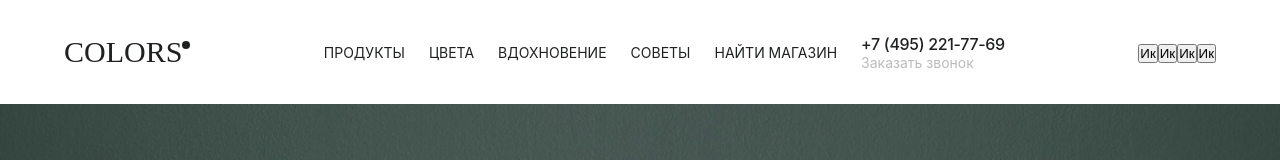
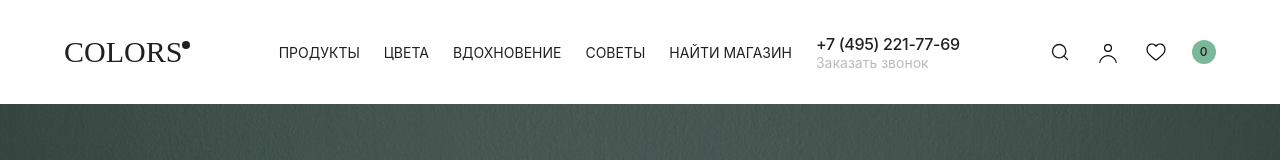
Before and after one commit to Juris-Berkulis/paint_catalog, a Vue app: page / in a window 1280 px wide. Shown: the top 160 px of the page. Built offline with nearby package versions, Linux system fonts and the light colour scheme.

Commit message:
1. Add in the "TheHeader" component a display of the number of products added to the cart; 2. Fix a bug where the site crashed when opening if the list of cart products was not previously saved in the "LocalStorage" storage; 3. Add styles.

```diff
--- a/src/App.vue
+++ b/src/App.vue
@@ -16,6 +16,13 @@ export default {
       isShowProductsCart: false,
       productsListInCart: [],
     }
+  },
+  computed: {
+    totalProductsCountInCart () {
+      return this.productsListInCart.reduce((acc, currentProduct) => {
+        return !currentProduct.isMarkProductForRemoval ? acc + currentProduct.count : acc
+      }, 0)
+    },
   },
   methods: {
     setIsShowProductsCart (boolean) {
@@ -77,7 +84,11 @@ export default {
     },
   },
   mounted() {
-    this.productsListInCart = JSON.parse(localStorage.getItem('productsListInCart'));
+    const productsList = JSON.parse(localStorage.getItem('productsListInCart'));
+
+    if (productsList) {
+      this.productsListInCart = productsList;
+    }
   },
 }
 </script>
@@ -85,7 +96,7 @@ export default {
 <template>
 <div class="app">
   <div class="up">
-    <TheHeader v-bind:setIsShowProductsCart="setIsShowProductsCart"></TheHeader>
+    <TheHeader v-bind:setIsShowProductsCart="setIsShowProductsCart" v-bind:totalProductsCountInCart="totalProductsCountInCart"></TheHeader>
     <div class="page">
       <CatalogView v-bind:addProductInCart="addProductInCart"></CatalogView>
     </div>
--- a/src/components/ProductsCart.vue
+++ b/src/components/ProductsCart.vue
@@ -48,7 +48,9 @@ export default {
     <div class="productsCart__up">
         <div class="productsCart__head">
             <p class="productsCart__headTitle">Корзина</p>
-            <button @click="(event) => setIsShowProductsCart(false)">x</button>
+            <div class="productsCart__headCloseBtn" @click="(event) => setIsShowProductsCart(false)">
+                <IconCross></IconCross>
+            </div>
         </div>
         <div class="productsCart__additionally">
             <p class="productsCart__additionallyCount">{{ totalProductsCountInCart }} товаров</p>
@@ -98,6 +100,22 @@ export default {
     font-size: 30px;
     line-height: 30px;
     letter-spacing: -0.04em;
+}
+
+.productsCart__headCloseBtn {
+    height: 48px;
+    width: 48px;
+    display: flex;
+    justify-content: center;
+    align-items: center;
+    border: 1px solid #e6e6e6;
+    border-radius: 50%;
+    cursor: pointer;
+}
+
+.productsCart__headCloseBtn:hover {
+    border: 1px solid #000000;
+    opacity: 0.5;
 }
 
 .productsCart__additionally {
--- a/src/components/ProductsCartListItem.vue
+++ b/src/components/ProductsCartListItem.vue
@@ -45,8 +45,12 @@ export default {
                 <div :class="['productsCartListItem__panelBtnIconVertical', {'productsCartListItem__panelBtnIconVertical__forRemoval': isMarkProductForRemoval}]"></div>
             </button>
         </div>
-        <button class="productsCartListItem__productDelBtn" v-if="!isMarkProductForRemoval" @click="(event) => markProductForRemovalOrReturn(productInCart, true)">x</button>
-        <button class="productsCartListItem__productDelBtn" v-else @click="(event) => markProductForRemovalOrReturn(productInCart, false)">o</button>
+        <div class="productsCartListItem__productDelBtn productsCartListItem__productDelBtn__delete" v-if="!isMarkProductForRemoval" @click="(event) => markProductForRemovalOrReturn(productInCart, true)">
+            <IconCross></IconCross>
+        </div>
+        <div class="productsCartListItem__productDelBtn productsCartListItem__productDelBtn__return" v-else @click="(event) => markProductForRemovalOrReturn(productInCart, false)">
+            <IconReturn></IconReturn>
+        </div>
     </div>
 </div>
 </template>
@@ -174,4 +178,29 @@ export default {
 .productsCartListItem__btnsPanelCount__forRemoval {
     opacity: 0.2;
 }
+
+.productsCartListItem__productDelBtn {
+    height: 24px;
+    width: 24px;
+    display: flex;
+    justify-content: center;
+    align-items: center;
+    cursor: pointer;
+}
+
+.productsCartListItem__productDelBtn__delete {
+    opacity: 0.2;
+}
+
+.productsCartListItem__productDelBtn__delete:hover {
+    opacity: 0.7;
+}
+
+.productsCartListItem__productDelBtn__return {
+    opacity: 1;
+}
+
+.productsCartListItem__productDelBtn__return:hover {
+    opacity: 0.7;
+}
 </style>
--- a/src/components/ProductsListItem.vue
+++ b/src/components/ProductsListItem.vue
@@ -61,11 +61,16 @@ export default {
     width: 80px;
     height: 32px;
     background: #7BB899;
+    border: none;
     border-radius: 8px;
 }
 
 .productsListItem:hover .productsListItem__btn {
     opacity: 1;
+}
+
+.productsListItem:hover .productsListItem__btn:hover {
+    opacity: 0.9;
 }
 
 .productsListItem__btnIcon {
--- a/src/components/TheHeader.vue
+++ b/src/components/TheHeader.vue
@@ -3,6 +3,9 @@ export default {
     props: {
         setIsShowProductsCart: {
             type: Function,
+        },
+        totalProductsCountInCart: {
+            type: Number,
         },
     },
 }
@@ -30,10 +33,16 @@ export default {
         </div>
     </div>
     <div class="header__BtnsPanel">
-        <button class="header__Btn">Ик</button>
-        <button class="header__Btn">Ик</button>
-        <button class="header__Btn">Ик</button>
-        <button class="header__Btn" @click="(event) => setIsShowProductsCart(true)">Ик</button>
+        <div class="header__Btn">
+            <IconSearch></IconSearch>
+        </div>
+        <div class="header__Btn">
+            <IconProfile></IconProfile>
+        </div>
+        <div class="header__Btn">
+            <IconLike></IconLike>
+        </div>
+        <div class="header__Btn header__Btn__Cart" @click="(event) => setIsShowProductsCart(true)">{{ totalProductsCountInCart }}</div>
     </div>
 </div>
 </template>
@@ -94,4 +103,37 @@ export default {
     font-size: 14px;
     opacity: 0.3;
 }
+
+.header__BtnsPanel {
+    display: flex;
+}
+
+.header__Btn {
+    height: 24px;
+    width: 24px;
+    display: flex;
+    justify-content: center;
+    align-items: center;
+    margin-right: 24px;
+    cursor: pointer;
+}
+
+.header__Btn:last-child {
+    margin: 0;
+}
+
+.header__Btn__Cart {
+    border-radius: 50%;
+    background-color: #7BB899;
+    font-weight: 500;
+    font-size: 12px;
+    line-height: 12px;
+    text-align: center;
+    letter-spacing: 0.06em;
+    opacity: 1;
+}
+
+.header__Btn__Cart:hover {
+    opacity: 0.9;
+}
 </style>
--- a/src/components/icon/IconCross.vue
+++ b/src/components/icon/IconCross.vue
@@ -14,5 +14,9 @@ export default {
 </template>
 
 <style scoped>
-
+.iconCross {
+    display: flex;
+    justify-content: center;
+    align-items: center;
+}
 </style>
--- a/src/components/icon/IconLike.vue
+++ b/src/components/icon/IconLike.vue
@@ -13,5 +13,9 @@ export default {
 </template>
 
 <style scoped>
-
+.iconLike {
+    display: flex;
+    justify-content: center;
+    align-items: center;
+}
 </style>
--- a/src/components/icon/IconProfile.vue
+++ b/src/components/icon/IconProfile.vue
@@ -21,5 +21,9 @@ export default {
 </template>
 
 <style scoped>
-
+.iconProfile {
+    display: flex;
+    justify-content: center;
+    align-items: center;
+}
 </style>
--- a/src/components/icon/IconReturn.vue
+++ b/src/components/icon/IconReturn.vue
@@ -16,5 +16,9 @@ export default {
 </template>
 
 <style scoped>
-
+.iconReturn {
+    display: flex;
+    justify-content: center;
+    align-items: center;
+}
 </style>
--- a/src/components/icon/IconSearch.vue
+++ b/src/components/icon/IconSearch.vue
@@ -5,7 +5,7 @@ export default {
 </script>
 
 <template>
-<div>
+<div class="iconSearch">
     <svg width="20" height="20" viewBox="0 0 20 20" fill="none" xmlns="http://www.w3.org/2000/svg">
         <path d="M9.16667 15.8333C12.8486 15.8333 15.8333 12.8486 15.8333 9.16667C15.8333 5.48477 12.8486 2.5 9.16667 2.5C5.48477 2.5 2.5 5.48477 2.5 9.16667C2.5 12.8486 5.48477 15.8333 9.16667 15.8333Z" stroke="#1F2020" stroke-width="1.4" stroke-linecap="round" stroke-linejoin="round"/>
         <path d="M17.5 17.5L13.875 13.875" stroke="#1F2020" stroke-width="1.4" stroke-linecap="round" stroke-linejoin="round"/>
@@ -14,5 +14,9 @@ export default {
 </template>
 
 <style scoped>
-
+.iconSearch {
+    display: flex;
+    justify-content: center;
+    align-items: center;
+}
 </style>
```
